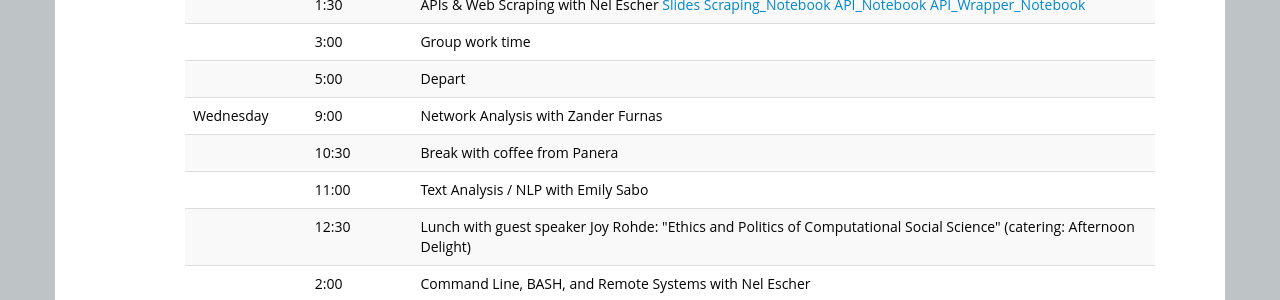
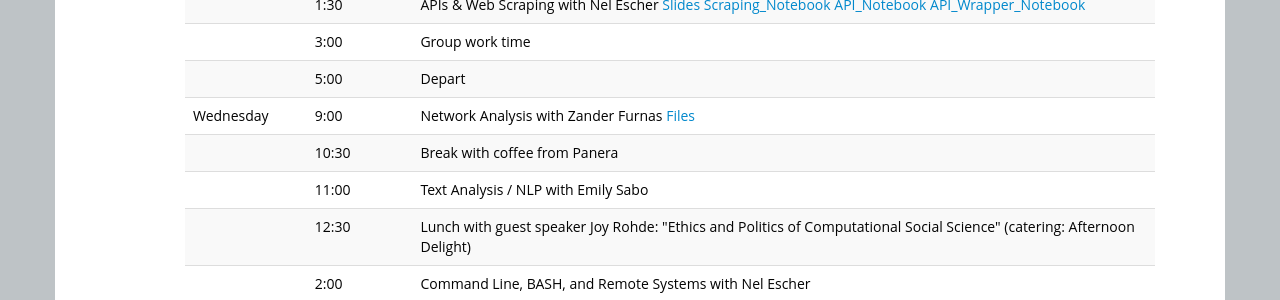
Before and after one commit to ICOSBigDataCamp/2019-summer-camp, a Jekyll site: the page built from index.html, in a window 1280 px wide and 900 px high, scrolled down 1460 px. Shown: the part 154-454 px from the top of the window. Built offline with Jekyll 4.4.1, drawn with Linux system fonts in a browser that asks for light colours.

Commit message:
zander files

```diff
--- a/index.html
+++ b/index.html
@@ -156,7 +156,7 @@ Organizing committee: Elizabeth Bruch, Jerry Davis
   <tr> <td></td>       <td>3:00</td>   <td>Group work time</td> </tr>
   <tr> <td></td>       <td>5:00</td>   <td>Depart</td> </tr>
 
-  <tr> <td>Wednesday</td><td>9:00</td>    <td>Network Analysis with Zander Furnas</td> </tr>
+  <tr> <td>Wednesday</td><td>9:00</td>    <td>Network Analysis with Zander Furnas <a href="data/DataCampNetworkXIntroduction.zip" target="_blank">Files</a></td> </tr>
   <tr> <td></td>       <td>10:30</td>   <td>Break with coffee from Panera</td> </tr>
   <tr> <td></td>       <td>11:00</td>   <td>Text Analysis / NLP with Emily Sabo</td> </tr>
   <tr> <td></td>       <td>12:30</td>   <td>Lunch with guest speaker Joy Rohde: "Ethics and Politics of Computational Social Science" (catering: Afternoon Delight)</td> </tr>
```
Also changed, not shown: 1 other file.
